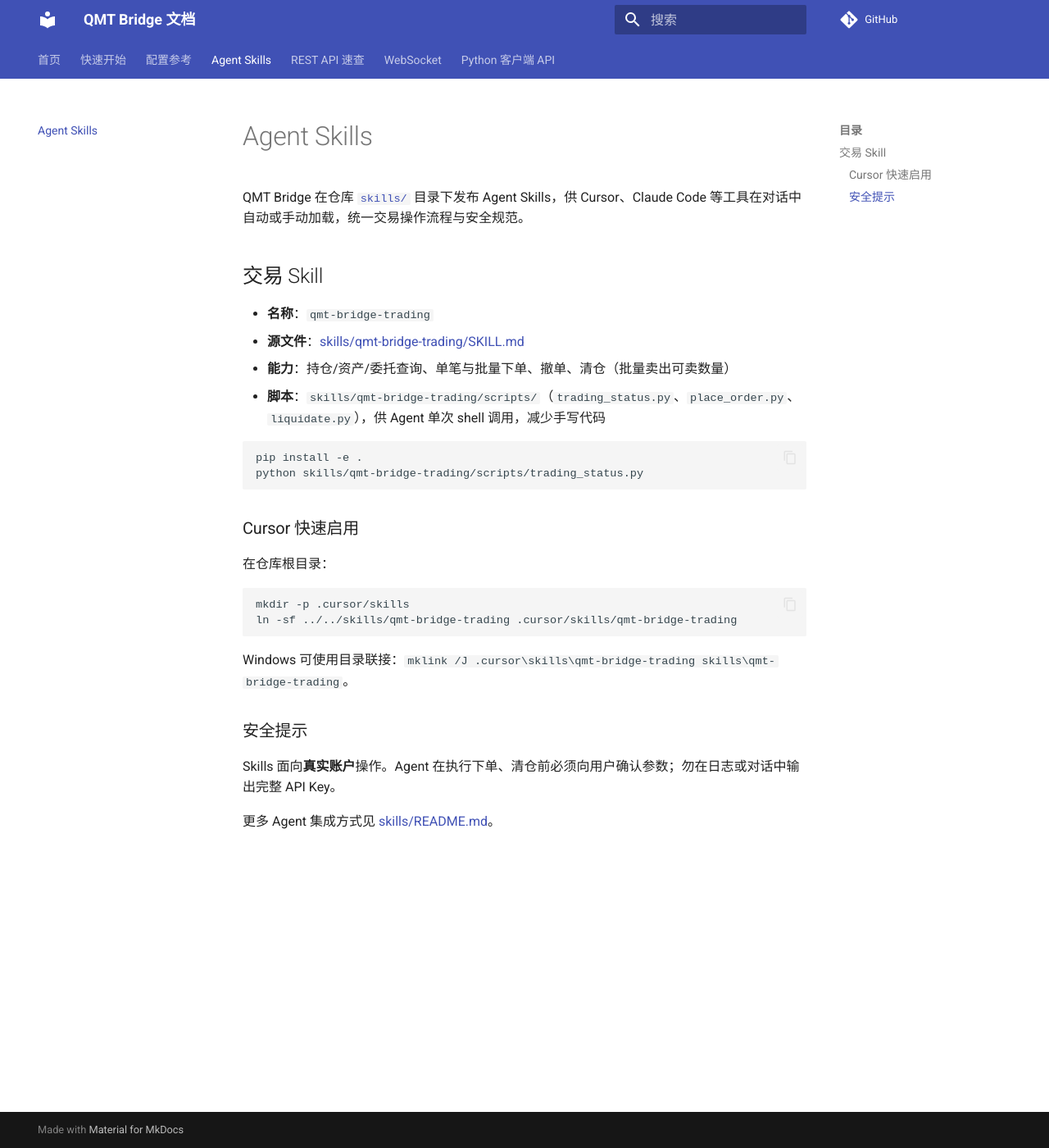
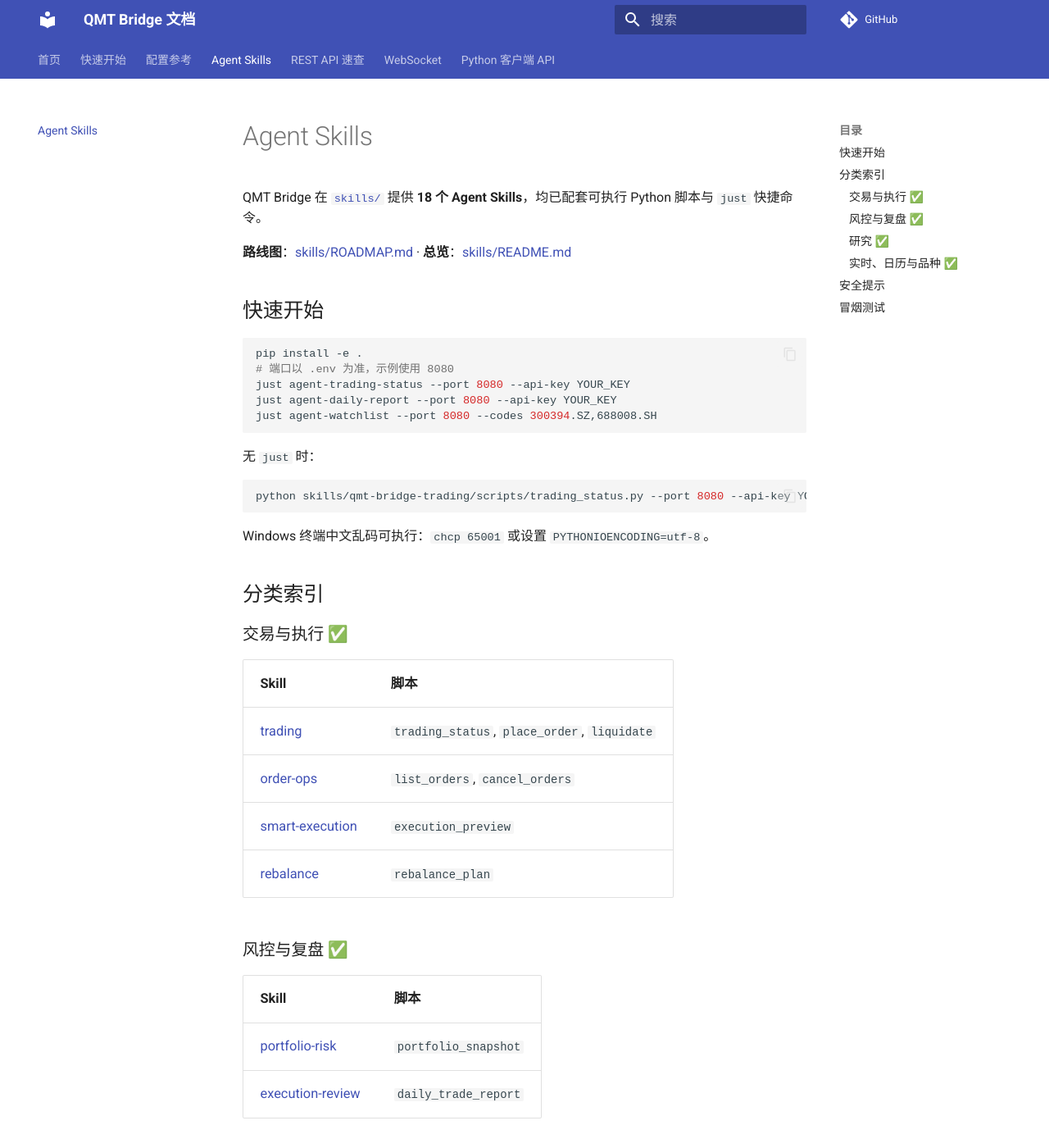
Before and after one commit to atorber/qmt-trading-skill, an MkDocs documentation site: the page built from docs/agent-skills.md, in a window 1280 px wide and 1400 px high. Shown: the whole window at 82% size. Built offline with MkDocs 1.6.1 and Material for MkDocs 9.7.7, drawn with Linux system fonts in a browser that asks for light colours; comment, search, counter and statistics services are not loaded; some of the changed text lies outside the part shown.

Commit message:
feat: 更新 Agent Skills 文档与测试功能
- 更新 CLAUDE.md，明确 API 契约测试的内容与方法
- 增加 docs/agent-skills.md，提供 18 个 Agent Skills 的概述与使用示例
- 在 pyproject.toml 中添加 pytest 配置，支持排除 live 测试
- 新增多个测试文件，涵盖 API 自动化测试与联调测试
- 优化 openapi_harness.py，重构请求构建逻辑以支持不同的调用方式

Co-authored-by: Cursor <cursoragent@cursor.com>

````diff
--- a/docs/agent-skills.md
+++ b/docs/agent-skills.md
@@ -1,32 +1,77 @@
 # Agent Skills
 
-QMT Bridge 在仓库 [`skills/`](../skills/) 目录下发布 Agent Skills，供 Cursor、Claude Code 等工具在对话中自动或手动加载，统一交易操作流程与安全规范。
+QMT Bridge 在 [`skills/`](../skills/) 提供 **18 个 Agent Skills**，均已配套可执行 Python 脚本与 `just` 快捷命令。
 
-## 交易 Skill
+**路线图**：[skills/ROADMAP.md](../skills/ROADMAP.md) · **总览**：[skills/README.md](../skills/README.md)
 
-- **名称**：`qmt-bridge-trading`
-- **源文件**：[skills/qmt-bridge-trading/SKILL.md](../skills/qmt-bridge-trading/SKILL.md)
-- **能力**：持仓/资产/委托查询、单笔与批量下单、撤单、清仓（批量卖出可卖数量）
-- **脚本**：`skills/qmt-bridge-trading/scripts/`（`trading_status.py`、`place_order.py`、`liquidate.py`），供 Agent 单次 shell 调用，减少手写代码
+## 快速开始
 
 ```bash
 pip install -e .
-python skills/qmt-bridge-trading/scripts/trading_status.py
+# 端口以 .env 为准，示例使用 8080
+just agent-trading-status --port 8080 --api-key YOUR_KEY
+just agent-daily-report --port 8080 --api-key YOUR_KEY
+just agent-watchlist --port 8080 --codes 300394.SZ,688008.SH
 ```
 
-### Cursor 快速启用
-
-在仓库根目录：
+无 `just` 时：
 
 ```bash
-mkdir -p .cursor/skills
-ln -sf ../../skills/qmt-bridge-trading .cursor/skills/qmt-bridge-trading
+python skills/qmt-bridge-trading/scripts/trading_status.py --port 8080 --api-key YOUR_KEY
 ```
 
-Windows 可使用目录联接：`mklink /J .cursor\skills\qmt-bridge-trading skills\qmt-bridge-trading`。
+Windows 终端中文乱码可执行：`chcp 65001` 或设置 `PYTHONIOENCODING=utf-8`。
 
-### 安全提示
+## 分类索引
 
-Skills 面向**真实账户**操作。Agent 在执行下单、清仓前必须向用户确认参数；勿在日志或对话中输出完整 API Key。
+### 交易与执行 ✅
 
-更多 Agent 集成方式见 [skills/README.md](../skills/README.md)。
+| Skill | 脚本 |
+|-------|------|
+| [trading](../skills/qmt-bridge-trading/SKILL.md) | `trading_status`, `place_order`, `liquidate` |
+| [order-ops](../skills/qmt-bridge-order-ops/SKILL.md) | `list_orders`, `cancel_orders` |
+| [smart-execution](../skills/qmt-bridge-smart-execution/SKILL.md) | `execution_preview` |
+| [rebalance](../skills/qmt-bridge-rebalance/SKILL.md) | `rebalance_plan` |
+
+### 风控与复盘 ✅
+
+| Skill | 脚本 |
+|-------|------|
+| [portfolio-risk](../skills/qmt-bridge-portfolio-risk/SKILL.md) | `portfolio_snapshot` |
+| [execution-review](../skills/qmt-bridge-execution-review/SKILL.md) | `daily_trade_report` |
+
+### 研究 ✅
+
+| Skill | 脚本 |
+|-------|------|
+| [market-watch](../skills/qmt-bridge-market-watch/SKILL.md) | `watchlist_snapshot` |
+| [sector-theme](../skills/qmt-bridge-sector-theme/SKILL.md) | `sector_rank` |
+| [financial-download](../skills/qmt-bridge-financial-download/SKILL.md) | `download_financial_data` |
+| [fundamental-screen](../skills/qmt-bridge-fundamental-screen/SKILL.md) | `screen_financial` |
+| [technical-signal](../skills/qmt-bridge-technical-signal/SKILL.md) | `formula_check` |
+
+### 实时、日历与品种 ✅
+
+| Skill | 脚本 |
+|-------|------|
+| [realtime-monitor](../skills/qmt-bridge-realtime-monitor/SKILL.md) | `ws_subscribe` |
+| [event-calendar](../skills/qmt-bridge-event-calendar/SKILL.md) | `calendar_check` |
+| [credit-margin](../skills/qmt-bridge-credit-margin/SKILL.md) | `credit_snapshot` |
+| [etf](../skills/qmt-bridge-etf/SKILL.md) | `etf_snapshot` |
+| [convertible](../skills/qmt-bridge-convertible/SKILL.md) | `cb_snapshot` |
+| [option](../skills/qmt-bridge-option/SKILL.md) | `option_chain_snapshot` |
+| [hk-connect](../skills/qmt-bridge-hk-connect/SKILL.md) | `hk_universe` |
+
+## 安全提示
+
+- 实盘下单、撤单、调仓、清仓须 **用户确认** 且脚本加 `--execute --confirm`
+- **下载财报**（`financial-download`）会写服务端缓存，大批量前须说明
+- **板块排序**（`sector-rank`）对大板块默认仅扫描前 800 只成分；用 `--list-sectors` 查有效板块名
+- 研究脚本只读，不替代投资建议
+- 勿泄露完整 API Key
+
+## 冒烟测试
+
+```bash
+pytest tests/test_skills_smoke.py -q
+```
--- a/pyproject.toml
+++ b/pyproject.toml
@@ -63,6 +63,10 @@ test = [
 [tool.pytest.ini_options]
 testpaths = ["tests"]
 pythonpath = ["."]
+addopts = "-m 'not live'"
+markers = [
+    "live: 对已启动的真实 QMT Bridge 联调（需 QMT_BRIDGE_LIVE=1）",
+]
 filterwarnings = [
     "ignore:Duplicate Operation ID:UserWarning",
 ]
````
Also changed, not shown: CLAUDE.md (+2 -2 lines), 10 other files.
